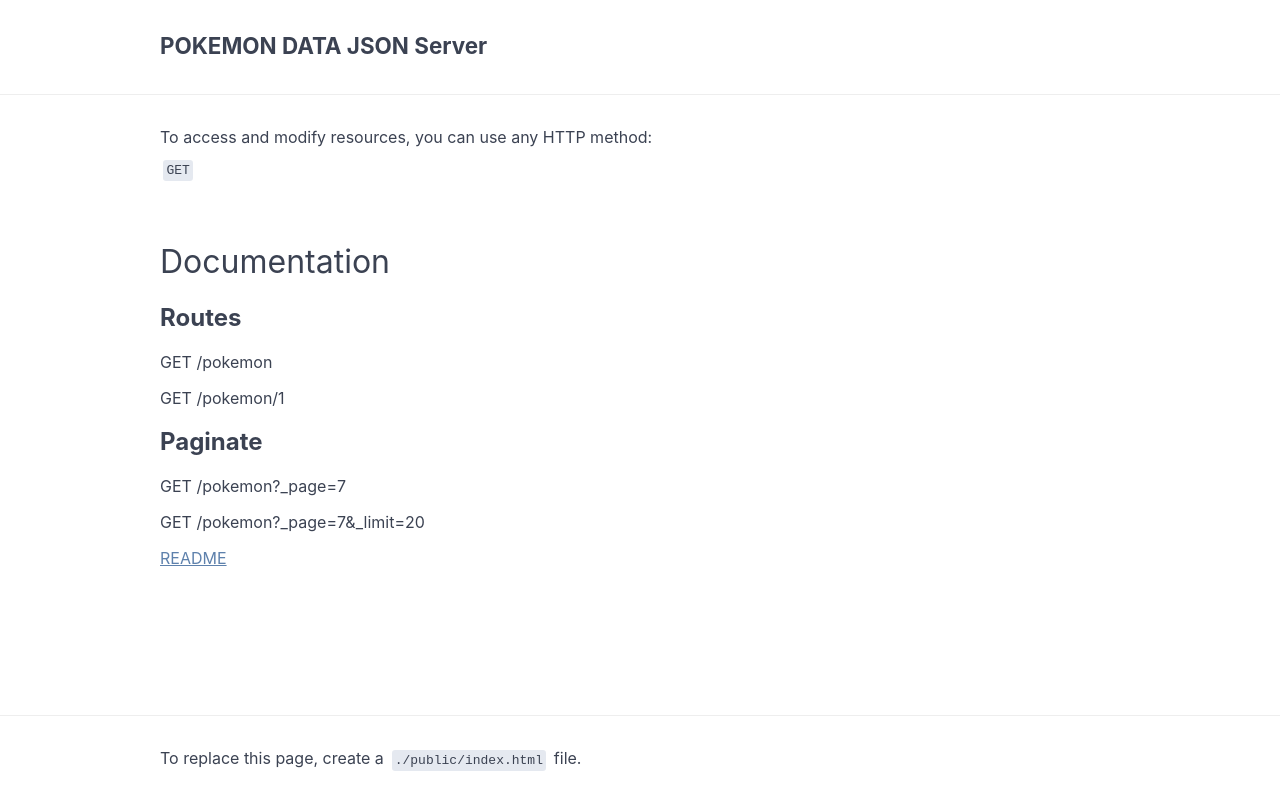
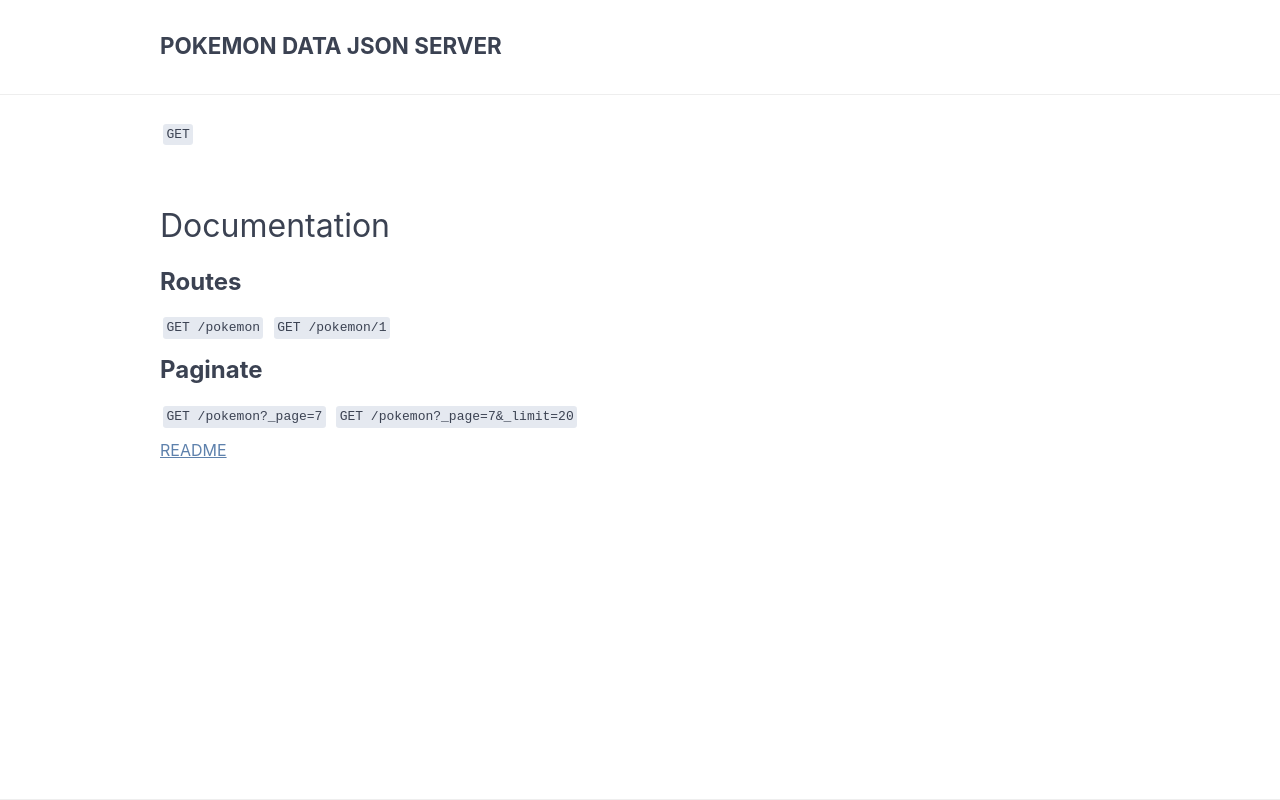
Before and after one commit to balub/pokemon-mock-api, a website: page public/index.html in a window 1280 px wide. Drawn offline with Linux system fonts and the light colour scheme; no server answers.

Commit message:
changed styling

```diff
--- a/public/index.html
+++ b/public/index.html
@@ -17,7 +17,7 @@
           <nav>
             <ul>
               <li class="title">
-                POKEMON DATA JSON Server
+                POKEMON DATA JSON SERVER
               </li>
             </ul>
           </nav>
@@ -29,21 +29,18 @@
           <div id="resources"></div>
 
           <p>
-            To access and modify resources, you can use any HTTP method:
-          </p>
-          <p>
             <code>GET</code>
           </p>
 
           <h1>Documentation</h1>
 
           <h2>Routes</h2>
-          <p>GET    /pokemon</p>
-          <p>GET    /pokemon/1</p>
+          <code>GET    /pokemon</code>
+          <code>GET    /pokemon/1</code>
 
           <h2>Paginate</h2>
-          <p>GET    /pokemon?_page=7</p>
-          <p>GET    /pokemon?_page=7&_limit=20</p>
+          <code>GET    /pokemon?_page=7</code>
+          <code>GET    /pokemon?_page=7&_limit=20</code>
 
           <p>
             <a href="https://github.com/typicode/json-server">
@@ -54,12 +51,7 @@
       </main>
 
       <footer>
-        <div class="container">
-          <p>
-            To replace this page, create a
-            <code>./public/index.html</code> file.
-          </p>
-        </div>
+
       </footer>
 
       <script src="script.js"></script>
```
